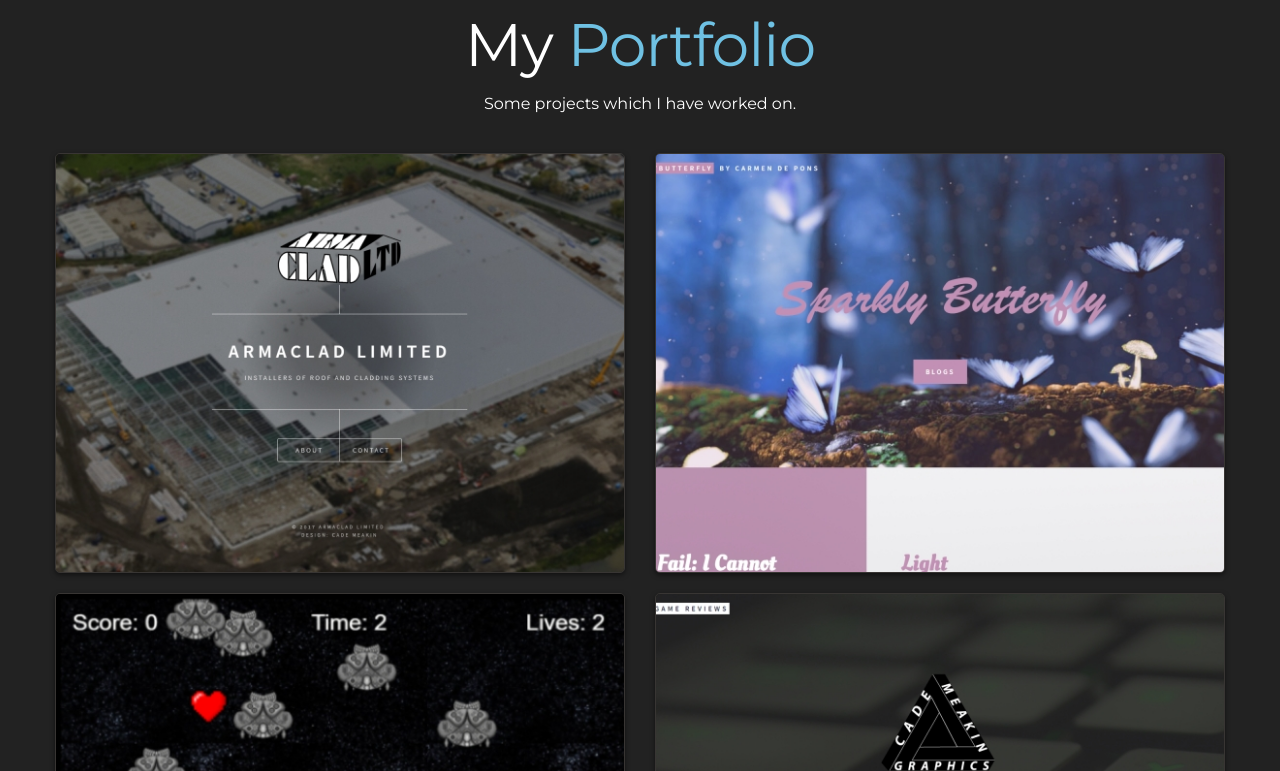
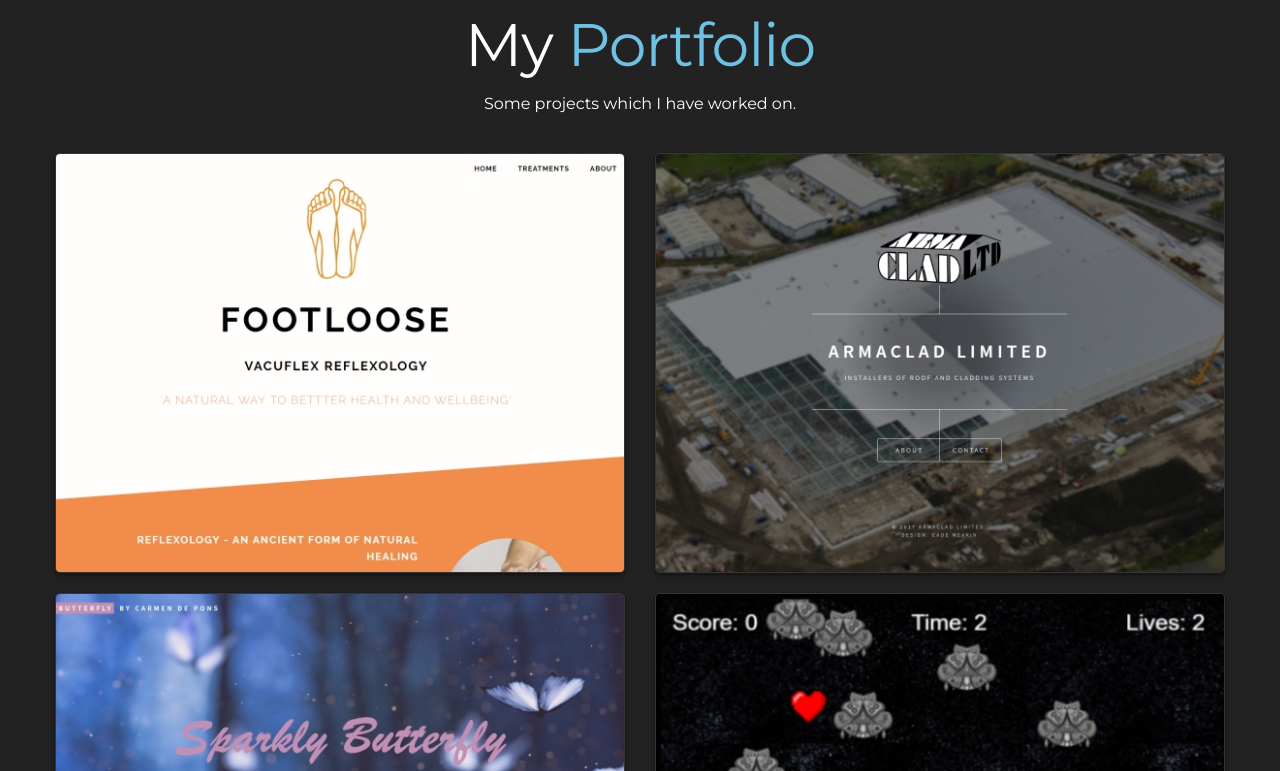
Before and after one commit to Cademeakin/cademeakin.github.io, a plain HTML site: page index.html in a window 1280 px wide. Shown: the part 1280-2051 px from the top of the page. Drawn offline with nearby package versions, Linux system fonts and the light colour scheme.

Commit message:
New Site addition

```diff
--- a/index.html
+++ b/index.html
@@ -118,6 +118,23 @@
         <h1 style="padding: 0; text-align:center"><span class="one">My </span> <span class="four">Portfolio</span></h1>
       <h3 style="text-align: center;padding-bottom: 30px; color: white;">Some projects which I have worked on.</h3>
       <div class="row portrow">
+          <div class="col-md-6">
+          <div class="popup">
+            <div class="image-container">
+                <a href="https://www.footloosereflexology.co.uk" target="_blank">
+              <img src="Images/footloose.jpg" alt="my image" class="img-about">
+                </a>
+            </div>
+            <div class="content">
+              <div class="wrapper">
+                <div class="category">Clients Website</div>
+                <h2>Footloose Reflexology</h2>
+                <div class="line"></div>
+                <p>A Website I created for a Reflexoligist</p>
+              </div>
+            </div>
+          </div>
+        </div>
         <div class="col-md-6">
           <div class="popup">
             <div class="image-container">
@@ -127,7 +144,7 @@
             </div>
             <div class="content">
               <div class="wrapper">
-                <div class="category">Web Design Project</div>
+                <div class="category">Clients Website</div>
                 <h2>Armaclad Limited</h2>
                 <div class="line"></div>
                 <p>A Website I created for a Roofing and Cladding company</p>
```
Also changed, not shown: Images/footloose.jpg (added).
